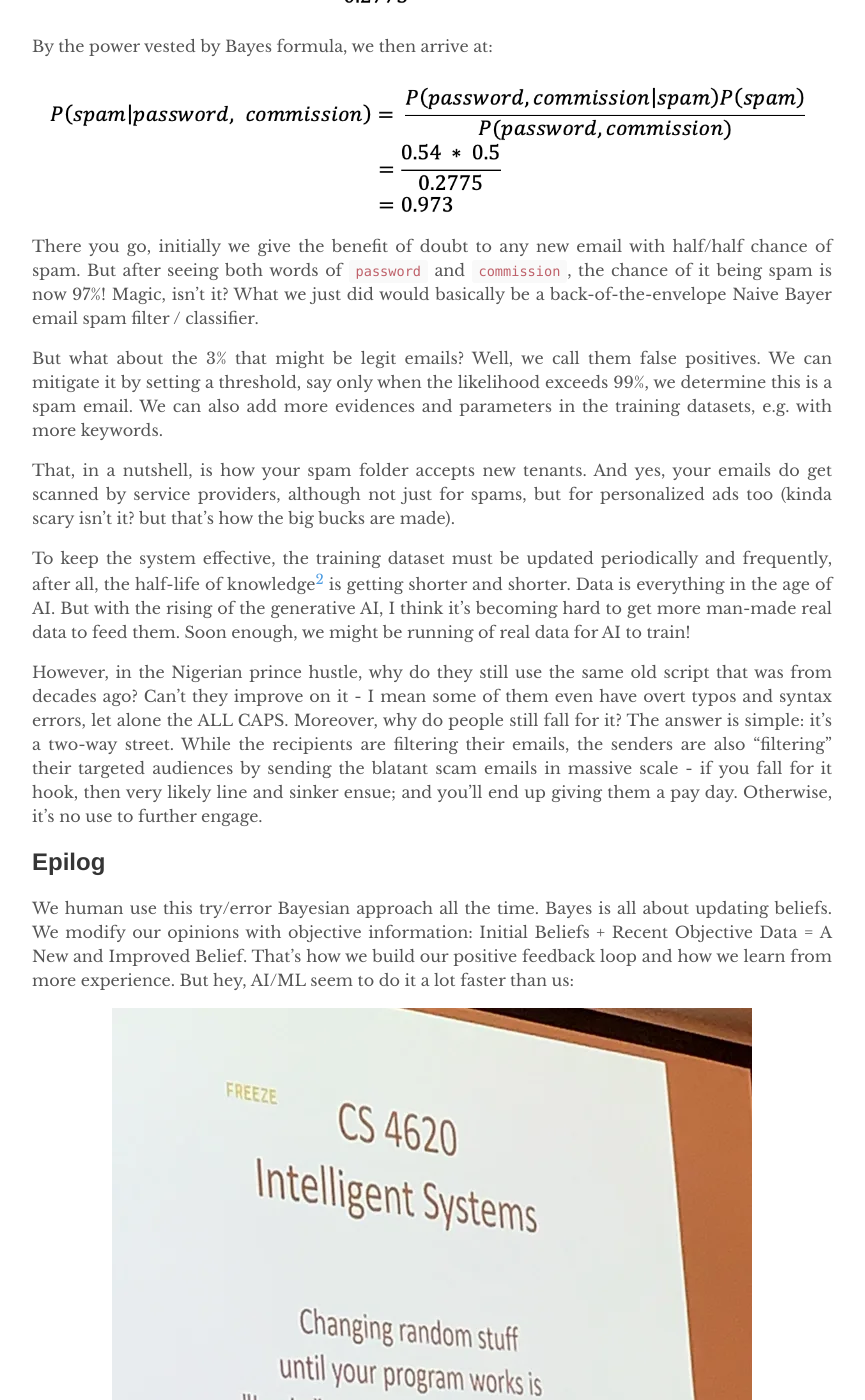
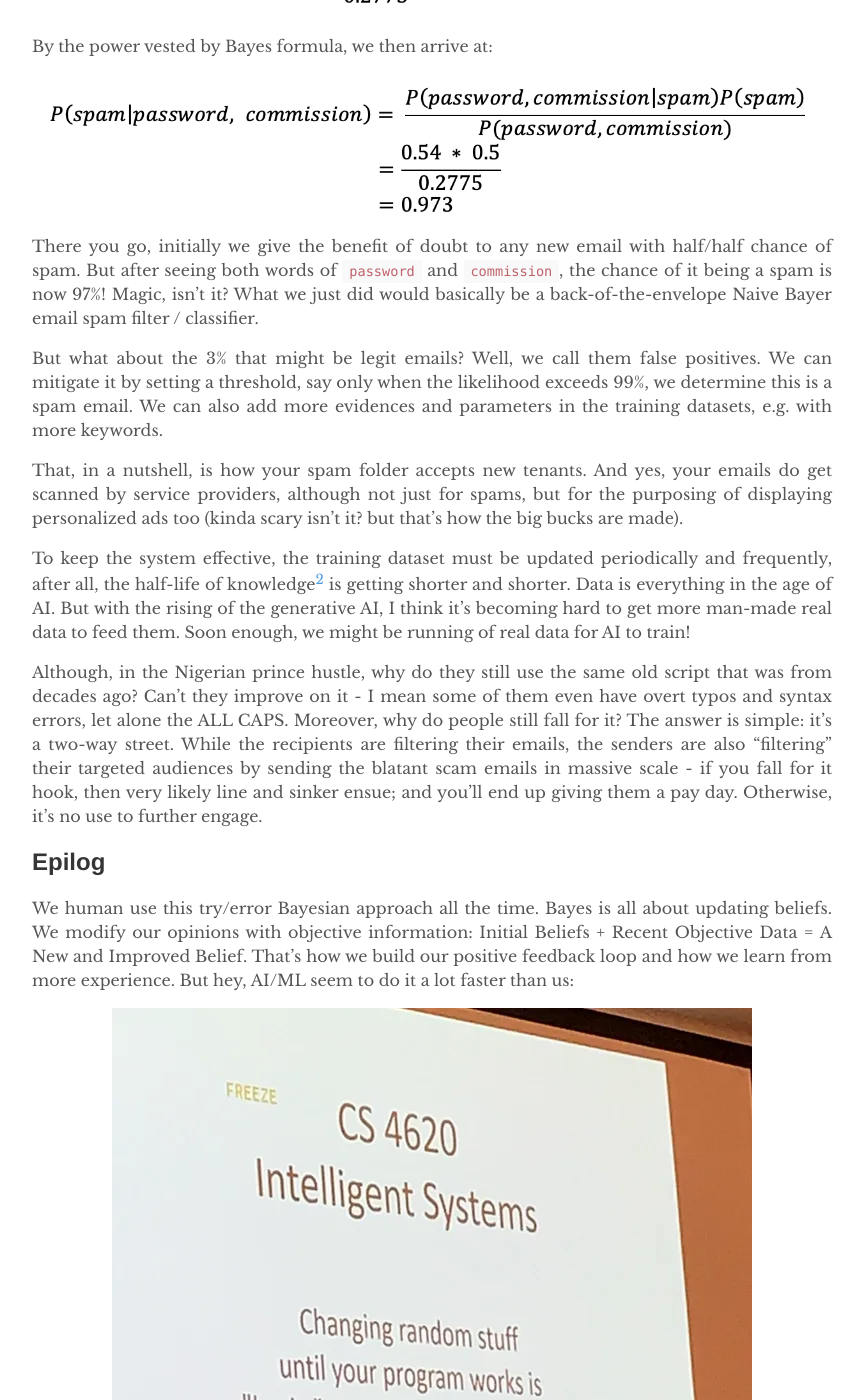
Before and after one commit to yuexiaofeng/yuexiaofeng.github.io, a Jekyll site: the page built from _posts/2023-11-12-ai-notes-bayes.md, in a window 1280 px wide and 1400 px high, scrolled down 3856 px. Shown: the whole window, without its empty margins (208-1073 px from the left). Built offline with Jekyll 4.4.1, drawn with Linux system fonts in a browser that asks for light colours; some of the changed text lies outside the part shown.

Commit message:
updated bayes post

```diff
--- a/_posts/2023-11-12-ai-notes-bayes.md
+++ b/_posts/2023-11-12-ai-notes-bayes.md
@@ -70,17 +70,17 @@
 
 If we let A denote the event of machine is fine-tuned, and let B denote the event of qualified products being produced. Then in this case, we're really looking for `P(A|B)`. We'd have:
 
-* P(A) = 0.9, which is the initial prior belief.
-* P(B\|A) = 0.99, which is the conditional belief that B given the event of A.
-* P(B) is trickier as it's not given out of the box. But we can derive it indirectly by P(B) = P(B\|A)P(A) + P(B\|-A)P(-A), where -A denotes the event of A not happening. So we'd have P(B) = 0.99 * 0.9 + 0.6 * (1 - 0.9) = 0.951.
+* P(A) = 0.9, which is the initial prior belief
+* P(B\|A) = 0.99, which is the conditional belief that B given the event of A
+* P(B) is trickier as it's not given out of the box. But we can derive it indirectly by P(B) = P(B\|A)P(A) + P(B\|-A)P(-A), where -A denotes the event of A not happening. So we'd have P(B) = 0.99 * 0.9 + 0.6 * (1 - 0.9) = 0.951
 
 Then we'd have `P(A|B)` as follows:
 
 > P(A\|B) = P(B\|A) * P(A) / P(B) = 0.99 * 0.9 / 0.951 = 0.937
 
-That is, after seeing the first qualified product, our confidence, aka posterior probability of the machine's fine-tuned is now boosted to 93.7%, from our initial prior belief of 90%.
+That is, after seeing the first qualified product, our confidence, aka posterior probability of the machine's fine-tuned, is now boosted to 93.7%, from our initial prior belief of 90%.
 
-So back to our Nigerian email, how do we determine the likelihood of it being spam? As the laws of Bayes asked, we'd need to set up some initial beliefs first. We can establish them by tallying up existing emails and labeling them in accordingly, i.e. preparing training data, as what we call it in AI or machine learning(ML). Say:
+So back to our Nigerian email, how do we determine the likelihood of it being a spam? As the laws of Bayes asked, we'd need to set up some initial beliefs first. We can establish them by tallying up existing emails and labeling them in accordingly, i.e. preparing training data, as what we call it in AI or machine learning(ML). Say:
 
 1. Out of 100 spam emails, the word `password` appears in 90 of them, and `commission` appears in 60
 2. Out of 100 normal emails (or what we'd like to call ham as compared to spam), the word `password` appears in 5 of them (could be legit emails like when you ask to reset your password cuz you forgot it), and `commission` appears in 30 (let's say this dataset is taken from a salesperson's inbox)
@@ -105,15 +105,15 @@
 
 ![bayes_spam](../assets/images/20231112/bayes_spam.png)
 
-There you go, initially we give the benefit of doubt to any new email with half/half chance of spam. But after seeing both words of `password` and `commission`, the chance of it being spam is now 97%! Magic, isn't it? What we just did would basically be a back-of-the-envelope Naive Bayer email spam filter / classifier.
+There you go, initially we give the benefit of doubt to any new email with half/half chance of spam. But after seeing both words of `password` and `commission`, the chance of it being a spam is now 97%! Magic, isn't it? What we just did would basically be a back-of-the-envelope Naive Bayer email spam filter / classifier.
 
 But what about the 3% that might be legit emails? Well, we call them false positives. We can mitigate it by setting a threshold, say only when the likelihood exceeds 99%, we determine this is a spam email. We can also add more evidences and parameters in the training datasets, e.g. with more keywords.
 
-That, in a nutshell, is how your spam folder accepts new tenants. And yes, your emails do get scanned by service providers, although not just for spams, but for personalized ads too (kinda scary isn't it? but that's how the big bucks are made).
+That, in a nutshell, is how your spam folder accepts new tenants. And yes, your emails do get scanned by service providers, although not just for spams, but for the purposing of displaying personalized ads too (kinda scary isn't it? but that's how the big bucks are made).
 
 To keep the system effective, the training dataset must be updated periodically and frequently, after all, the half-life of knowledge[^fn2] is getting shorter and shorter. Data is everything in the age of AI. But with the rising of the generative AI, I think it's becoming hard to get more man-made real data to feed them. Soon enough, we might be running of real data for AI to train!
 
-However, in the Nigerian prince hustle, why do they still use the same old script that was from decades ago? Can't they improve on it - I mean some of them even have overt typos and syntax errors, let alone the ALL CAPS. Moreover, why do people still fall for it? The answer is simple: it's a two-way street. While the recipients are filtering their emails, the senders are also "filtering" their targeted audiences by sending the blatant scam emails in massive scale - if you fall for it hook, then very likely line and sinker ensue; and you'll end up giving them a pay day. Otherwise, it's no use to further engage.
+Although, in the Nigerian prince hustle, why do they still use the same old script that was from decades ago? Can't they improve on it - I mean some of them even have overt typos and syntax errors, let alone the ALL CAPS. Moreover, why do people still fall for it? The answer is simple: it's a two-way street. While the recipients are filtering their emails, the senders are also "filtering" their targeted audiences by sending the blatant scam emails in massive scale - if you fall for it hook, then very likely line and sinker ensue; and you'll end up giving them a pay day. Otherwise, it's no use to further engage.
 
 ## Epilog
 
```
